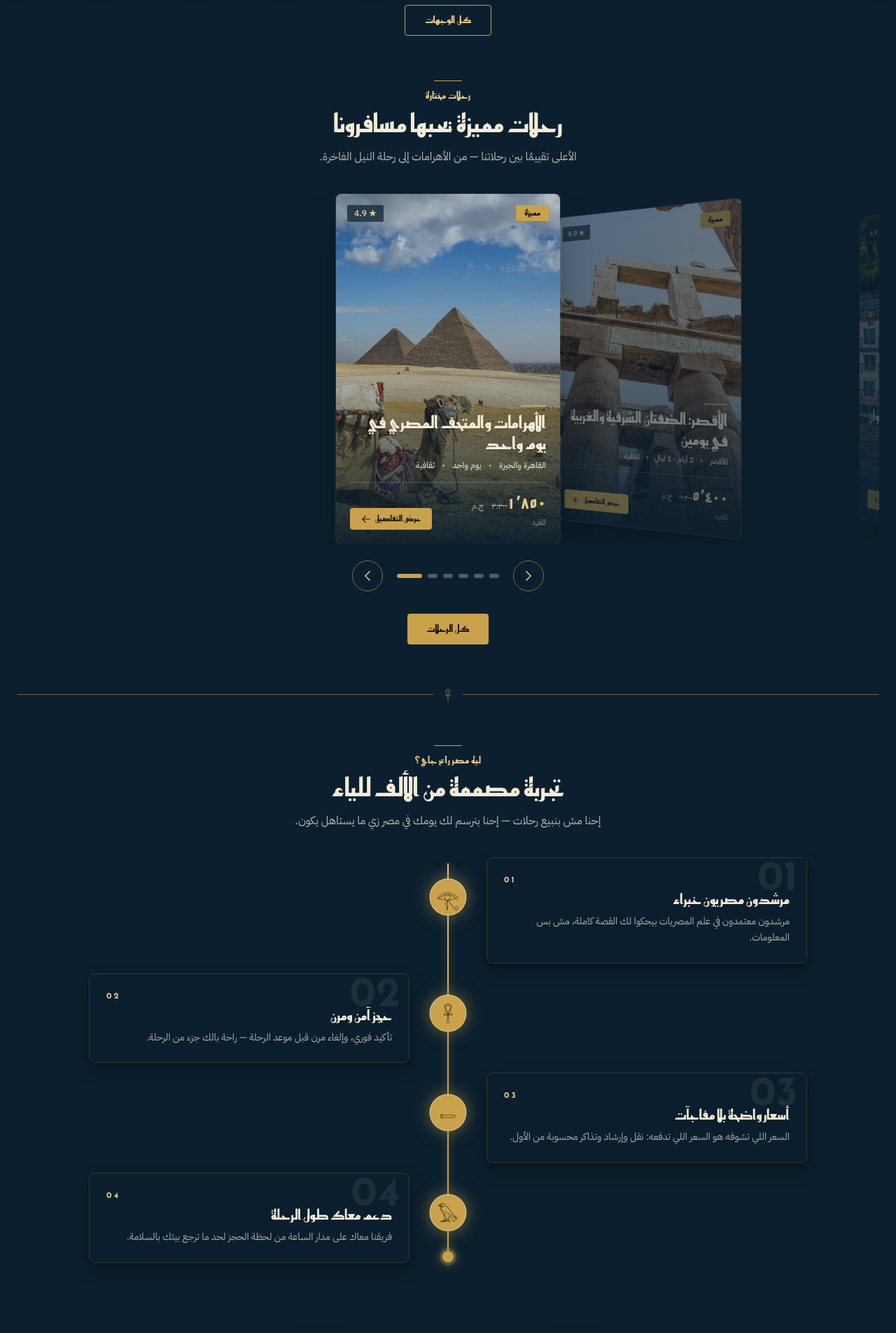
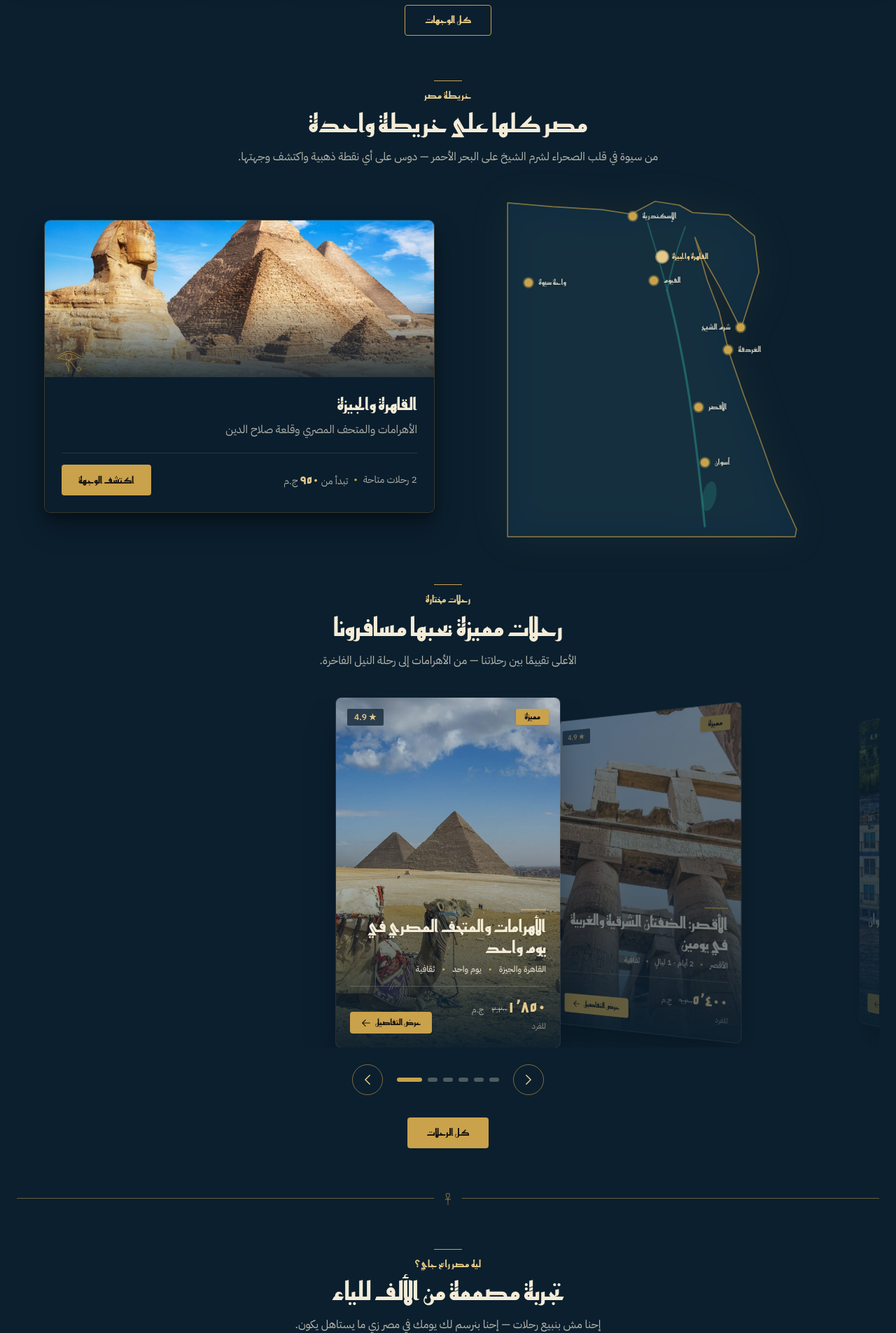
Before and after one commit to sayedelshazly/Masr-Rayh_Gay, a Laravel app: page / in a window 1280 px wide. Shown: the part 1692-3597 px from the top of the page at 70% size. Run offline with Laravel 12, Linux system fonts and the light colour scheme; data comes from the database, SQL or seed files in the repository; style sheets or scripts are compiled from the project's sources; some libraries are stand-ins or nearby versions.

Commit message:
Interactive Egypt map: golden outline, Nile, pulsing destination pins with info panel and auto-tour

```diff
--- /dev/null
+++ b/resources/js/Components/EgyptMap.jsx
@@ -0,0 +1,170 @@
+import { useEffect, useState } from 'react';
+import { useLocale } from '../i18n/LocaleContext';
+import { formatPrice, localized } from '../lib/format';
+import Button from './Button';
+
+/**
+ * Interactive map of Egypt — a stylised golden outline (with the Nile
+ * drawn in turquoise) carrying the eight destinations as pulsing
+ * pins. Selecting a pin (tap, click, or the slow auto-tour that runs
+ * until the visitor takes over) fills the side panel with that
+ * destination's photo, tagline and explore link. Pin positions are
+ * real lat/lng projected onto the outline's viewBox.
+ */
+const PIN_POSITIONS = {
+    alexandria: { x: 42, y: 6.5 },
+    'cairo-giza': { x: 51.8, y: 18.3 },
+    fayoum: { x: 49, y: 25.2 },
+    siwa: { x: 7.5, y: 25.7 },
+    luxor: { x: 64, y: 61.7 },
+    aswan: { x: 66, y: 77.8 },
+    hurghada: { x: 73.8, y: 45.2 },
+    'sharm-el-sheikh': { x: 77.8, y: 38.7, labelLeft: true },
+};
+
+const EGYPT_OUTLINE =
+    'M 2,12 L 62,17 L 128,21 L 166,27 L 198,10 L 230,15 L 248,25 L 296,28 L 330,56 L 336,104 L 312,180 L 284,124 L 263,87 L 251,58 L 267,114 L 283,156 L 296,210 L 316,268 L 333,314 L 358,384 L 386,446 L 384,456 L 2,456 Z';
+
+export default function EgyptMap({ destinations }) {
+    const { t, locale } = useLocale();
+    const pinned = destinations.filter((destination) => PIN_POSITIONS[destination.slug]);
+    const [activeSlug, setActiveSlug] = useState(pinned[0]?.slug);
+    const [auto, setAuto] = useState(true);
+
+    // A slow guided tour of the pins until the visitor picks one.
+    useEffect(() => {
+        if (!auto || pinned.length < 2) {
+            return undefined;
+        }
+        const id = setInterval(() => {
+            setActiveSlug((current) => {
+                const index = pinned.findIndex((destination) => destination.slug === current);
+                return pinned[(index + 1) % pinned.length].slug;
+            });
+        }, 4200);
+        return () => clearInterval(id);
+    }, [auto, pinned]);
+
+    const active = pinned.find((destination) => destination.slug === activeSlug) ?? pinned[0];
+
+    if (!active) {
+        return null;
+    }
+
+    const select = (slug) => {
+        setAuto(false);
+        setActiveSlug(slug);
+    };
+
+    return (
+        <div className="mx-auto grid max-w-6xl items-center gap-10 lg:grid-cols-2">
+            {/* ——— the map ——— */}
+            <div className="relative mx-auto aspect-[400/460] w-full max-w-[430px]">
+                <svg
+                    viewBox="0 0 400 460"
+                    className="absolute inset-0 h-full w-full [filter:drop-shadow(0_0_28px_rgba(201,162,75,0.14))]"
+                    aria-hidden="true"
+                >
+                    <path d={EGYPT_OUTLINE} className="fill-nile-800/45 stroke-gold-500/60" strokeWidth="1.6" strokeLinejoin="round" />
+                    {/* the Nile */}
+                    <path
+                        d="M 264,442 C 258,380 252,330 246,288 C 240,244 228,180 214,128"
+                        fill="none"
+                        className="stroke-turquoise-600"
+                        strokeWidth="3"
+                        strokeLinecap="round"
+                        opacity="0.55"
+                    />
+                    <path d="M 214,128 C 206,96 196,66 188,38 M 214,128 C 220,98 228,70 238,44" fill="none" className="stroke-turquoise-600" strokeWidth="2" strokeLinecap="round" opacity="0.45" />
+                    <ellipse cx="270" cy="402" rx="9" ry="20" transform="rotate(12 270 402)" className="fill-turquoise-600" opacity="0.3" />
+                </svg>
+
+                {pinned.map((destination) => {
+                    const pos = PIN_POSITIONS[destination.slug];
+                    const isActive = destination.slug === active.slug;
+                    const name = localized(destination, 'name', locale);
+
+                    return (
+                        <button
+                            key={destination.id}
+                            type="button"
+                            onClick={() => select(destination.slug)}
+                            onMouseEnter={() => select(destination.slug)}
+                            aria-pressed={isActive}
+                            aria-label={name}
+                            className="group absolute z-10 -translate-x-1/2 -translate-y-1/2"
+                            style={{ left: `${pos.x}%`, top: `${pos.y}%` }}
+                        >
+                            <span className="relative flex h-7 w-7 items-center justify-center">
+                                {isActive && (
+                                    <span aria-hidden="true" className="absolute inline-flex h-full w-full animate-ping rounded-full bg-gold-500/45" />
+                                )}
+                                <span
+                                    aria-hidden="true"
+                                    className={`relative inline-flex rounded-full ring-2 transition-all duration-300 ${
+                                        isActive
+                                            ? 'h-4 w-4 bg-gold-300 ring-gold-300/60'
+                                            : 'h-3 w-3 bg-gold-500 ring-gold-500/40 group-hover:scale-125'
+                                    }`}
+                                />
+                            </span>
+                            <span
+                                className={`font-display pointer-events-none absolute top-1/2 -translate-y-1/2 whitespace-nowrap text-[11px] font-bold drop-shadow transition-all duration-300 ${
+                                    pos.labelLeft ? 'right-full me-1' : 'left-full ms-1'
+                                } ${isActive ? 'text-gold-300' : 'text-sand-100/75'} ${isActive ? '' : 'hidden sm:block'}`}
+                            >
+                                {name}
+                            </span>
+                        </button>
+                    );
+                })}
+            </div>
+
+            {/* ——— the panel ——— */}
+            <div
+                key={active.slug}
+                className="animate-quote-in overflow-hidden rounded-lg bg-nile-950/70 shadow-xl shadow-black/30 ring-1 ring-gold-500/25 backdrop-blur-sm"
+            >
+                <div className="relative h-48 sm:h-56">
+                    {active.image ? (
+                        <img src={active.image} alt={localized(active, 'name', locale)} className="absolute inset-0 h-full w-full object-cover" />
+                    ) : (
+                        <div aria-hidden="true" className={`absolute inset-0 bg-gradient-to-br ${active.gradient ?? 'from-nile-800 via-sky-600 to-nile-950'}`} />
+                    )}
+                    <div aria-hidden="true" className="absolute inset-0 bg-gradient-to-t from-nile-950/85 via-transparent to-transparent" />
+                    <span aria-hidden="true" className="font-glyph absolute bottom-3 end-4 text-3xl text-gold-500/80">
+                        {active.glyph ?? '𓂀'}
+                    </span>
+                </div>
+                <div className="p-6">
+                    <h3 className="font-display text-2xl font-bold text-sand-100">{localized(active, 'name', locale)}</h3>
+                    <p className="mt-2 line-clamp-3 leading-relaxed text-sand-100/70">{localized(active, 'tagline', locale)}</p>
+                    <div className="mt-5 flex flex-wrap items-center justify-between gap-4 border-t border-sand-100/12 pt-4">
+                        <p className="flex flex-wrap items-center gap-x-2 text-sm text-sand-100/70">
+                            {active.tours_count != null && (
+                                <span>
+                                    {active.tours_count} {t('destinationPage.toursCount')}
+                                </span>
+                            )}
+                            {active.from_price != null && (
+                                <>
+                                    <span aria-hidden="true" className="text-gold-500">•</span>
+                                    <span>
+                                        {t('destinations.from')}{' '}
+                                        <span className="font-display text-lg font-bold text-gold-300">
+                                            {formatPrice(active.from_price, locale)}
+                                        </span>{' '}
+                                        {t('destinations.currency')}
+                                    </span>
+                                </>
+                            )}
+                        </p>
+                        <Button href={`/destinations/${active.slug}`} className="px-5">
+                            {t('destinationPage.viewDestination')}
+                        </Button>
+                    </div>
+                </div>
+            </div>
+        </div>
+    );
+}
--- a/resources/js/Pages/Home.jsx
+++ b/resources/js/Pages/Home.jsx
@@ -4,6 +4,7 @@ import AppLayout from '../Layouts/AppLayout';
 import HieroglyphStrip from '../Components/HieroglyphStrip';
 import DestinationPanels from '../Components/DestinationPanels';
 import ToursCoverflow from '../Components/ToursCoverflow';
+import EgyptMap from '../Components/EgyptMap';
 import Button from '../Components/Button';
 import OrnamentDivider from '../Components/OrnamentDivider';
 import Reveal from '../Components/Reveal';
@@ -630,6 +631,12 @@ export default function Home({ destinations = [], featuredDestinations = [], fea
                 <FeaturedDestinations destinations={featuredDestinations} />
             </Reveal>
             <Reveal>
+                <section className="mx-auto max-w-7xl px-4 pb-16 sm:px-6">
+                    <SectionHeading dark kicker={t('map.kicker')} title={t('map.title')} subtitle={t('map.subtitle')} />
+                    <EgyptMap destinations={destinations} />
+                </section>
+            </Reveal>
+            <Reveal>
                 <FeaturedTours tours={featuredTours} />
             </Reveal>
             <div className="mx-auto max-w-7xl px-4 sm:px-6">
--- a/resources/js/i18n/translations.js
+++ b/resources/js/i18n/translations.js
@@ -75,6 +75,11 @@ export const translations = {
             featured: 'مميزة',
             viewDetails: 'عرض التفاصيل',
             from: 'تبدأ من',
+        },
+        map: {
+            kicker: 'خريطة مصر',
+            title: 'مصر كلها على خريطة واحدة',
+            subtitle: 'من سيوة في قلب الصحراء لشرم الشيخ على البحر الأحمر — دوس على أي نقطة ذهبية واكتشف وجهتها.',
         },
         featuredTours: {
             kicker: 'رحلات مختارة',
@@ -523,6 +528,11 @@ export const translations = {
             viewDetails: 'View details',
             from: 'From',
         },
+        map: {
+            kicker: 'Map of Egypt',
+            title: 'All of Egypt on one map',
+            subtitle: 'From Siwa deep in the desert to Sharm El Sheikh on the Red Sea — tap any golden pin to explore its destination.',
+        },
         featuredTours: {
             kicker: 'Handpicked Tours',
             title: 'Featured tours our travelers love',
```
